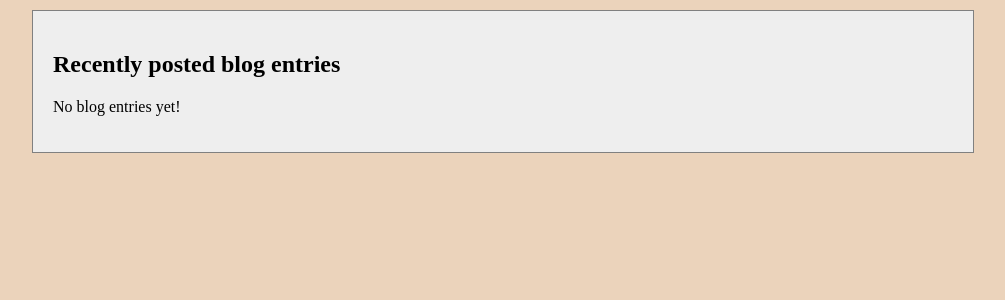
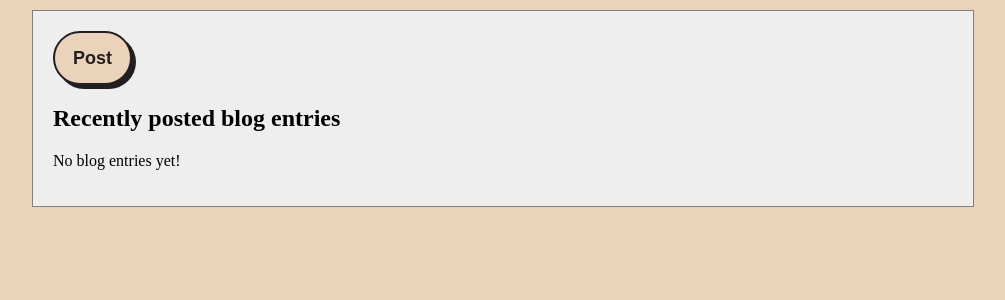
Before and after one commit to abi-7/Kiln-Connection, a PHP site: page /blog.php in a window 1280 px wide. Shown: the part 46-346 px from the top of the page, without its empty margins (137-1142 px from the left). Run offline with PHP 8.4, Linux system fonts and the light colour scheme; data that the repository does not hold is empty.

Commit message:
Update blog.php

```diff
--- a/blog.php
+++ b/blog.php
@@ -36,13 +36,15 @@ $statement->execute();
 <?php include('nav.php'); ?>
 
 <main>
+    <button type="submit" class="search-button"><a href="post.php">Post</a></button>
+
     <h2>Recently posted blog entries</h2>
 
     <!--if no entries yet-->
 <?php if($statement->rowCount() == 0) : ?>
     <div>
         <p>No blog entries yet!</p>
-</div>
+    </div>
 <?php exit; endif; ?>
 
 <?php while($row = $statement->fetch()): ?>
@@ -64,8 +66,9 @@ $statement->execute();
         </div>
         <?php else : ?>
             <?=$row['content']?>
-        <?php endif; ?>
-    <?php endwhile; ?>
+        <?php exit; endif; ?>
+<?php endwhile; ?>
+
 </main>
 
 <?php include('footer.php'); ?>
```
